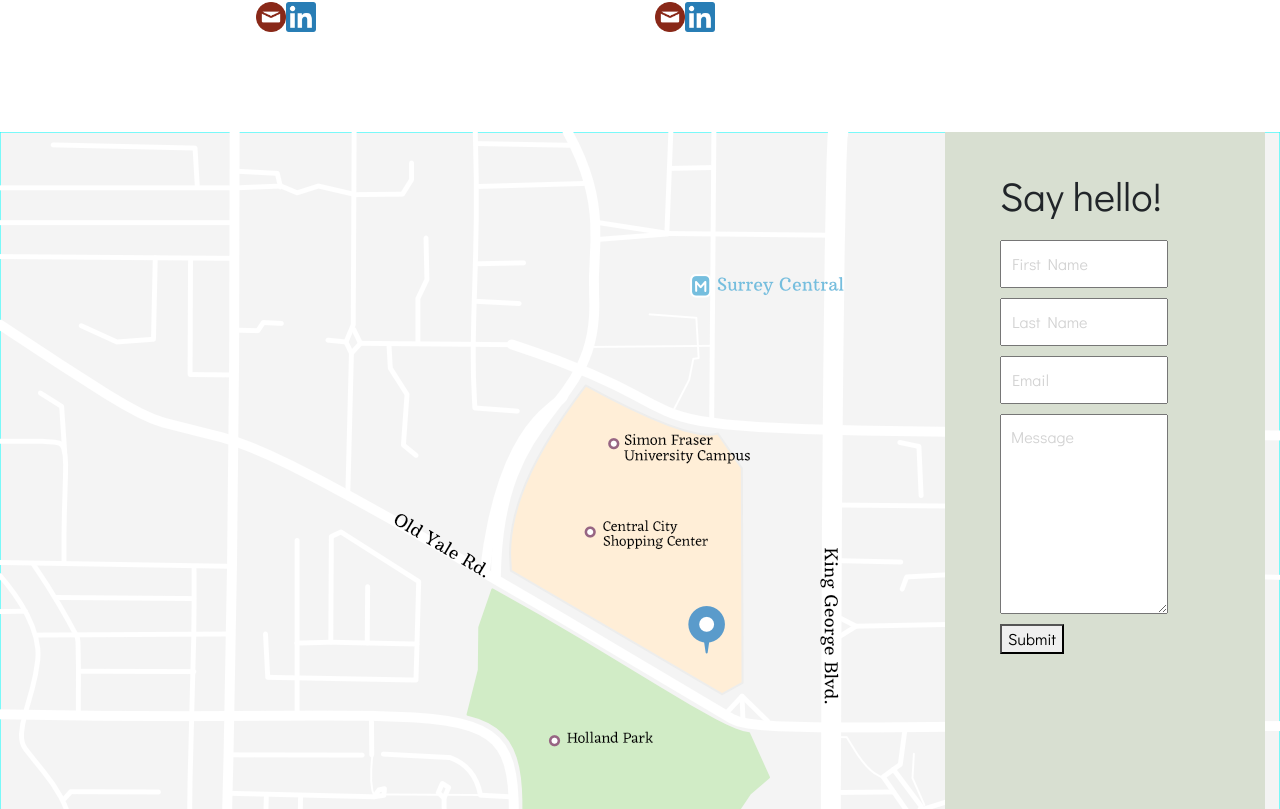
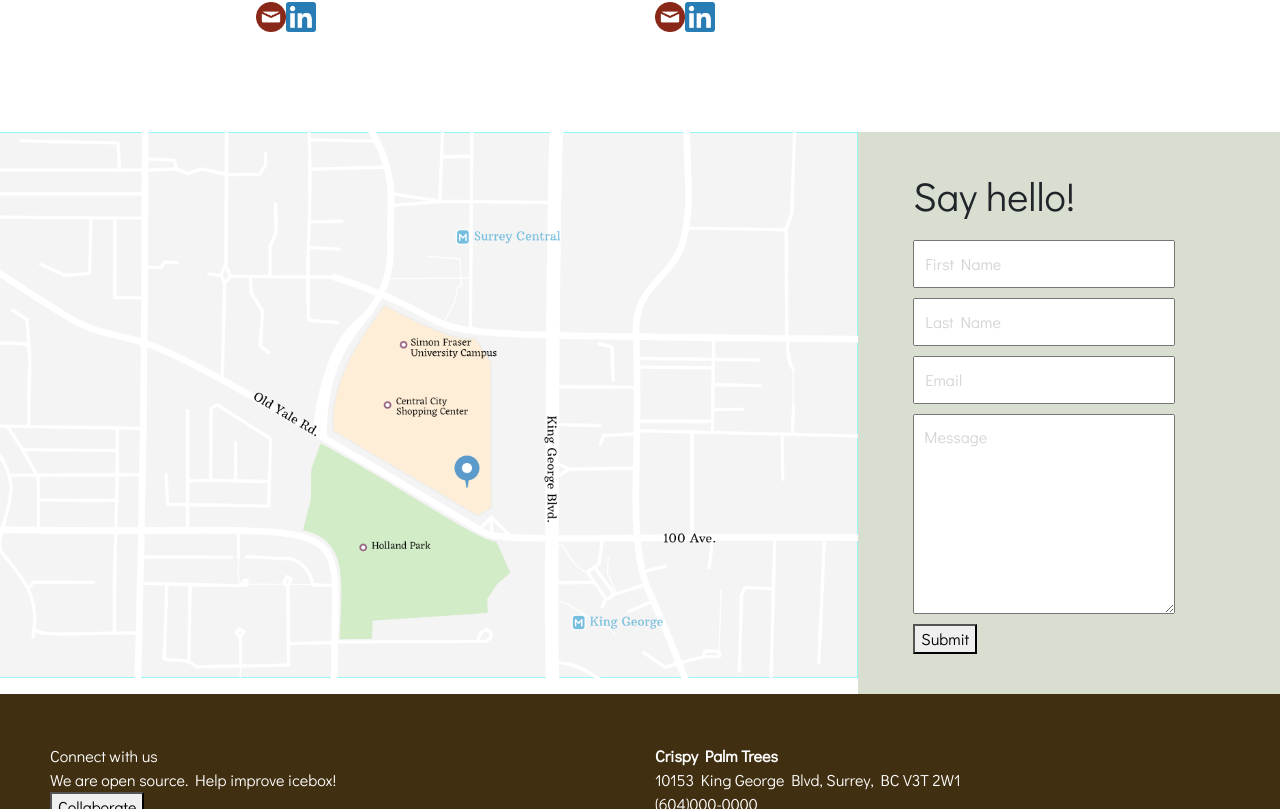
Before and after one commit to crispy-palm-trees/icebox, a React (Create React App) app: page / in a window 1280 px wide. Shown: the part 3131-3940 px from the top of the page. Built offline with nearby package versions, Linux system fonts and the light colour scheme.

Commit message:
static map

```diff
--- a/package.json
+++ b/package.json
@@ -9,7 +9,6 @@
     "@fortawesome/react-fontawesome": "^0.1.4",
     "bootstrap": "^4.3.1",
     "express": "^4.17.1",
-    "google-maps-react": "^2.0.2",
     "node-sass": "^4.12.0",
     "react": "^16.8.6",
     "react-dom": "^16.8.6",
--- a/src/Components/LandingPage/Contact/Contact.scss
+++ b/src/Components/LandingPage/Contact/Contact.scss
@@ -1,15 +1,12 @@
-.app-contact {
-  width: 100%;
+.contact-form {
+  background-color: #d8dfd1;
+}
+
+.map-container {
+  padding: 0 !important;
 }
 
 .map {
-  width: 80%;
-  height: 80%;
-  padding: none !important;
-  text-align: center;
+  max-width: 100%;
+  min-width: 100%;
 }
-
-.contact-form {
-  background-color: #d8dfd1;
-  width: 100%;
-}
--- a/src/Components/LandingPage/Contact/Contact.tsx
+++ b/src/Components/LandingPage/Contact/Contact.tsx
@@ -1,6 +1,5 @@
 import React from "react";
 
-import GoogleMaps from "./../../GoogleMapsAPI/Maps";
 import Form from "./../../Form/Form";
 
 import "./Contact.scss";
@@ -10,10 +9,10 @@ class Contact extends React.Component {
   render() {
     return (
       <div className='app-contact row'>
-        <div className='col-9 map'>
-          <img src={map} />
+        <div className='map-container col-8'>
+          <img className='map' src={map} />
         </div>
-        <div className='contact-form col-3'>
+        <div className='contact-form col-4'>
           <Form />
         </div>
       </div>
```
Also changed, not shown: src/Components/GoogleMapsAPI/Maps.js (deleted, +0 -29 lines), 1 other file (tests, documents, lock files or other folders).
